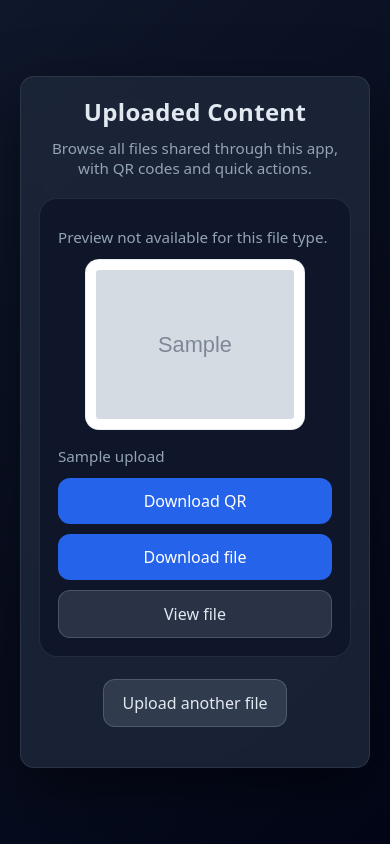
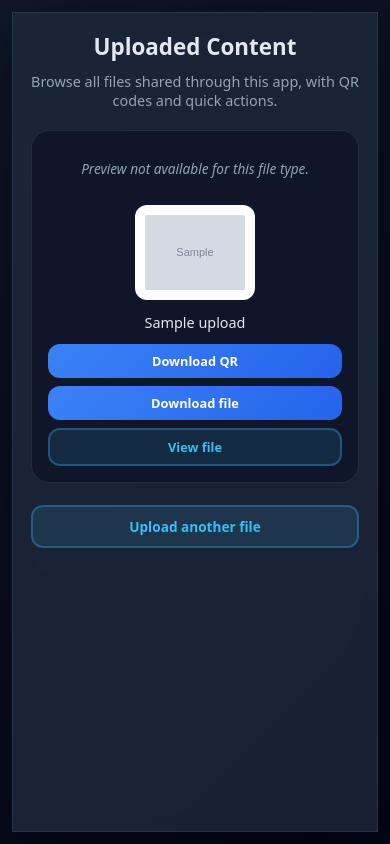
Before and after one commit to Rapter001/qr-share, a Flask app: template templates/uploads.html in a window 390 px wide. Run offline with Flask 3, Linux system fonts and the light colour scheme; the template is opened without the code that fills it: most values are stand-ins (such as "Sample title", 1, 10 or a date in 2020); grey boxes marked "Sample" are stand-in pictures.

Commit message:
Enhance responsiveness and security: update HTML templates with viewport meta tag and add secret key in main.py
Co-authored-by: Copilot <copilot@github.com>

```diff
--- a/main.py
+++ b/main.py
@@ -1,21 +1,36 @@
 import os
 import uuid
-from flask import Flask, render_template, request, url_for
+from flask import Flask, render_template, request, url_for, redirect, session, flash
 from werkzeug.middleware.proxy_fix import ProxyFix
+from functools import wraps
 import qrcode
 
 app = Flask(__name__)
 app.wsgi_app = ProxyFix(app.wsgi_app, x_for=1, x_proto=1, x_host=1, x_port=1)
 app.config["SEND_FILE_MAX_AGE_DEFAULT"] = 2592000  # Cache static files for 30 days
 app.config["TEMPLATES_AUTO_RELOAD"] = False
+app.secret_key = os.environ.get("SECRET_KEY", "dev-secret-key-change-in-production")
 
 UPLOAD_FOLDER = "static/uploads"
 QR_FOLDER = "static/qr"
 
 ALLOWED_EXTENSIONS = {"png", "jpg", "jpeg", "pdf"}
 
+# Get credentials from environment
+USERNAME = os.environ.get("APP_USERNAME", "admin")
+PASSWORD = os.environ.get("APP_PASSWORD", "password")
+
 os.makedirs(UPLOAD_FOLDER, exist_ok=True)
 os.makedirs(QR_FOLDER, exist_ok=True)
+
+
+def login_required(f):
+    @wraps(f)
+    def decorated_function(*args, **kwargs):
+        if 'logged_in' not in session:
+            return redirect(url_for('login'))
+        return f(*args, **kwargs)
+    return decorated_function
 
 
 def allowed_file(filename):
@@ -24,11 +39,57 @@ def allowed_file(filename):
 
 @app.route("/")
 def index():
-    return render_template("index.html")
+    uploads = []
+    for filename in sorted(os.listdir(UPLOAD_FOLDER), reverse=True):
+        if not allowed_file(filename):
+            continue
+
+        file_url = url_for("static", filename=f"uploads/{filename}", _external=False)
+        external_file_url = url_for("static", filename=f"uploads/{filename}", _external=True)
+        qr_name = f"{os.path.splitext(filename)[0]}.png"
+        qr_path = os.path.join(QR_FOLDER, qr_name)
+
+        if not os.path.exists(qr_path):
+            qr_img = qrcode.make(external_file_url)
+            with open(qr_path, "wb") as f:
+                qr_img.save(f)
+
+        uploads.append({
+            "name": filename,
+            "file_url": file_url,
+            "qr_image": url_for("static", filename=f"qr/{qr_name}")
+        })
+
+    return render_template("index.html", uploads=uploads)
 
 
-@app.route("/upload", methods=["POST"])
-def upload():
+@app.route("/login", methods=["GET", "POST"])
+def login():
+    if request.method == "POST":
+        username = request.form.get("username")
+        password = request.form.get("password")
+
+        if username == USERNAME and password == PASSWORD:
+            session['logged_in'] = True
+            flash("Login successful!", "success")
+            return redirect(url_for('uploads'))
+        else:
+            flash("Invalid credentials!", "error")
+
+    return render_template("login.html")
+
+
+@app.route("/logout")
+def logout():
+    session.pop('logged_in', None)
+    flash("Logged out successfully!", "success")
+    return redirect(url_for('index'))
+
+
+@app.route("/uploads")
+@login_required
+def uploads():
+    return render_template("uploads.html")
     if "file" not in request.files:
         return "No file uploaded", 400
 
--- a/static/css/styles.css
+++ b/static/css/styles.css
@@ -2,6 +2,15 @@
     margin: 0;
     padding: 0;
     box-sizing: border-box;
+}
+
+html, body {
+    width: 100%;
+    overflow-x: hidden;
+}
+
+html {
+    font-size: 16px;
 }
 
 body {
@@ -9,13 +18,16 @@ body {
     background: linear-gradient(135deg, #0f172a, #020617);
     color: #e2e8f0;
     min-height: 100vh;
+
+    /* FIX: prevents zoomed floating card issue */
     display: flex;
-    align-items: center;
     justify-content: center;
-    padding: 20px;
+    align-items: flex-start;
+
+    padding: clamp(12px, 2vw, 24px);
 }
 
-/* ===== Container Card ===== */
+/* ===== Container ===== */
 .container {
     width: 100%;
     max-width: 520px;
@@ -23,29 +35,27 @@ body {
     backdrop-filter: blur(12px);
     border: 1px solid rgba(148, 163, 184, 0.15);
     border-radius: 18px;
-    padding: 32px;
+    padding: clamp(18px, 3vw, 36px);
     box-shadow: 0 20px 60px rgba(0, 0, 0, 0.5);
     text-align: center;
 }
 
 /* ===== Headings ===== */
 h1 {
-    font-size: 1.8rem;
-    font-weight: 700;
+    font-size: clamp(1.4rem, 2.2vw, 1.9rem);
     margin-bottom: 10px;
-    letter-spacing: 0.3px;
 }
 
 h3 {
     margin-top: 20px;
-    font-size: 1.1rem;
+    font-size: clamp(1rem, 1.5vw, 1.2rem);
     color: #cbd5f5;
 }
 
 /* ===== Text ===== */
 p {
     color: #94a3b8;
-    font-size: 0.95rem;
+    font-size: clamp(0.9rem, 1.2vw, 1rem);
     margin-bottom: 15px;
 }
 
@@ -56,109 +66,100 @@ a {
     word-break: break-word;
 }
 
-a:hover {
-    text-decoration: none !important;
-}
-
-/* ===== File Input ===== */
-input[type="file"] {
-    width: 100%;
-    padding: 16px;
-    margin-top: 20px;
-    background: rgba(11, 18, 32, 0.6);
-    border: 2px solid rgba(56, 189, 248, 0.3);
-    border-radius: 14px;
-    color: #cbd5f5;
-    cursor: pointer;
-    font-size: 0.95rem;
-    transition: all 0.3s ease;
-    accent-color: #2563eb;
-}
-
-input[type="file"]:hover {
-    background: rgba(11, 18, 32, 0.8);
-    border-color: rgba(56, 189, 248, 0.5);
-}
-
-input[type="file"]:focus {
-    outline: none;
-    background: rgba(11, 18, 32, 1);
-    border-color: #38bdf8;
-}
-
 /* ===== Form ===== */
 form {
     display: flex;
     flex-direction: column;
     gap: 16px;
+    margin: 20px 0;
 }
 
-/* ===== Button ===== */
+/* ===== File input ===== */
+input[type="file"] {
+    width: 100%;
+    padding: clamp(12px, 2vw, 16px);
+    background: rgba(11, 18, 32, 0.6);
+    border: 2px solid rgba(56, 189, 248, 0.3);
+    border-radius: 14px;
+    color: #cbd5f5;
+    font-size: clamp(0.9rem, 1.2vw, 1rem);
+    transition: border-color 0.3s ease;
+}
+
+input[type="file"]:focus {
+    outline: none;
+    border-color: #38bdf8;
+    box-shadow: 0 0 0 3px rgba(56, 189, 248, 0.1);
+}
+
+/* ===== Buttons ===== */
 button {
     width: 100%;
-    margin-top: 10px;
-    padding: 16px;
+    padding: clamp(12px, 2vw, 16px);
     border: none;
     border-radius: 12px;
-    font-size: 1rem;
+    font-size: clamp(0.9rem, 1.2vw, 1rem);
     font-weight: 600;
     color: white;
-    background: linear-gradient(135deg, #3b82f6 0%, #2563eb 100%);
+    background: linear-gradient(135deg, #3b82f6, #2563eb);
     cursor: pointer;
-    text-decoration: none;
     transition: all 0.3s ease;
-    box-shadow: none;
-    letter-spacing: 0.5px;
 }
 
 button:hover {
     transform: translateY(-2px);
-    text-decoration: none;
-    filter: brightness(1.1);
 }
 
-button:active {
-    transform: scale(0.98);
-}
-
-button:focus {
-    outline: none;
-}
-
-/* ===== Button Variants ===== */
-.btn,
-button {
+/* ===== Button styles for links ===== */
+.btn {
+    display: inline-block;
+    padding: clamp(10px, 1.5vw, 14px) clamp(16px, 2.5vw, 20px);
+    border: none;
+    border-radius: 12px;
+    font-size: clamp(0.85rem, 1.1vw, 0.95rem);
+    font-weight: 600;
+    color: white;
+    background: linear-gradient(135deg, #3b82f6, #2563eb);
     text-decoration: none;
-    display: inline-flex;
-    align-items: center;
-    justify-content: center;
-    gap: 8px;
-}
-
-.btn {
-    padding: 12px 18px;
-    border-radius: 12px;
-    text-decoration: none;
-    color: white;
-    background: #2563eb;
-    transition: all 0.2s ease;
     cursor: pointer;
-    box-shadow: none;
+    transition: all 0.3s ease;
+    text-align: center;
+    min-width: 120px;
 }
 
 .btn:hover {
-    transform: translateY(-1px);
-    text-decoration: none;
+    transform: translateY(-2px);
+    box-shadow: 0 8px 25px rgba(59, 130, 246, 0.3);
 }
 
 .btn.secondary {
-    background: rgba(148, 163, 184, 0.2);
-    color: #e2e8f0;
-    border: 1px solid rgba(148, 163, 184, 0.3);
-    text-decoration: none;
+    background: rgba(56, 189, 248, 0.12);
+    border: 2px solid rgba(56, 189, 248, 0.3);
+    color: #38bdf8;
 }
 
-/* ===== Button Layout ===== */
+.btn.secondary:hover {
+    background: rgba(56, 189, 248, 0.2);
+    border-color: rgba(56, 189, 248, 0.5);
+}
+
+/* ===== Card actions ===== */
+.card-actions {
+    display: flex;
+    flex-wrap: wrap;
+    gap: 8px;
+    justify-content: center;
+    margin-top: 12px;
+}
+
+.card-actions .btn {
+    flex: 1;
+    min-width: 100px;
+    padding: clamp(8px, 1.2vw, 10px) clamp(12px, 1.8vw, 16px);
+    font-size: clamp(0.8rem, 1vw, 0.9rem);
+}
+
+/* ===== Button row ===== */
 .button-row {
     display: flex;
     flex-wrap: wrap;
@@ -167,7 +168,7 @@ button {
     margin: 22px 0;
 }
 
-/* ===== Link Button ===== */
+/* ===== Link button ===== */
 .link-button {
     display: inline-block;
     margin-top: 20px;
@@ -176,136 +177,173 @@ button {
     background: rgba(56, 189, 248, 0.12);
     border: 2px solid rgba(56, 189, 248, 0.3);
     color: #38bdf8;
-    text-decoration: none;
-    transition: all 0.3s ease;
-    font-weight: 500;
 }
 
-.link-button:hover {
-    background: rgba(56, 189, 248, 0.22);
-    border-color: rgba(56, 189, 248, 0.6);
-    transform: translateY(-2px);
-    text-decoration: none;
-}
-
-.link-button:focus {
-    outline: none;
-}
-
-/* ===== QR Image ===== */
+/* ===== Images ===== */
 img {
     margin-top: 15px;
-    width: 180px;
-    height: 180px;
+    width: clamp(120px, 20vw, 180px);
+    height: auto;
+    max-width: 100%;
     border-radius: 12px;
-    border: 1px solid rgba(148, 163, 184, 0.2);
     background: white;
     padding: 10px;
 }
 
-/* ===== Uploads Grid ===== */
+/* ===== File preview embed ===== */
+.file-preview-embed {
+    width: 100%;
+    height: clamp(300px, 40vh, 500px);
+    border: none;
+    border-radius: 12px;
+    background: white;
+}
+
+/* ===== Preview note ===== */
+.preview-note {
+    color: #94a3b8;
+    font-size: clamp(0.85rem, 1.1vw, 0.95rem);
+    margin: 12px 0;
+    font-style: italic;
+}
+
+/* ===== Upload name ===== */
+.upload-name {
+    color: #e2e8f0;
+    font-size: clamp(0.9rem, 1.2vw, 1rem);
+    font-weight: 500;
+    margin: 8px 0;
+    word-break: break-word;
+}
+
+/* ===== Upload Grid ===== */
 .uploads-grid {
     display: grid;
-    gap: 20px;
+    gap: 16px;
     grid-template-columns: repeat(auto-fit, minmax(240px, 1fr));
     margin-top: 20px;
-    text-align: left;
 }
 
+/* ===== Cards ===== */
 .upload-card {
     background: rgba(15, 23, 42, 0.95);
     border: 1px solid rgba(148, 163, 184, 0.15);
     border-radius: 18px;
-    padding: 18px;
-    transition: transform 0.2s ease, border-color 0.2s ease;
-}
-
-.upload-card:hover {
-    transform: translateY(-3px);
-    border-color: rgba(59, 130, 246, 0.35);
-}
-
-.upload-card h2 {
-    font-size: 1rem;
-    margin-bottom: 12px;
-    color: #e2e8f0;
-}
-
-.upload-card p {
-    color: #94a3b8;
-    margin-bottom: 12px;
-    font-size: 0.95rem;
-}
-
-.upload-card img {
-    width: 100%;
-    max-width: 220px;
-    height: auto;
-    display: block;
-    margin: 0 auto 16px;
-    border-radius: 14px;
-    padding: 10px;
-    background: white;
+    padding: 16px;
 }
 
 /* ===== Preview ===== */
 .file-preview {
-    margin-top: 20px;
-    margin-bottom: 16px;
+    margin: 16px 0;
 }
 
 .file-preview img {
     width: 100%;
-    border-radius: 16px;
-    max-height: 260px;
+    max-height: clamp(200px, 30vh, 400px);
     object-fit: contain;
     background: white;
     padding: 12px;
+    border-radius: 16px;
+    border: 1px solid rgba(148, 163, 184, 0.2);
 }
 
-.file-preview-embed {
-    width: 100%;
-    min-height: 260px;
-    border-radius: 16px;
-    border: 1px solid rgba(148, 163, 184, 0.2);
-    background: white;
-}
-
-.preview-note {
-    color: #cbd5f5;
-    font-size: 0.95rem;
-    margin-top: 10px;
-}
-
-.card-actions {
-    display: grid;
-    gap: 10px;
-}
-
-/* ===== Mobile Optimization ===== */
+/* ===== MOBILE FIX ===== */
 @media (max-width: 600px) {
-    .container {
-        padding: 22px;
-        border-radius: 14px;
+    body {
+        padding: 12px;
+        align-items: stretch; /* KEY FIX */
     }
 
-    h1 {
-        font-size: 1.5rem;
+    .container {
+        width: 100%;
+        max-width: 100%;
+        border-radius: 0;
+        padding: 18px;
     }
 
-    img {
-        width: 150px;
-        height: 150px;
+    .button-row {
+        flex-direction: column;
+    }
+
+    .card-actions {
+        flex-direction: column;
+    }
+
+    .card-actions .btn {
+        width: 100%;
+    }
+
+    button {
+        width: 100%;
+    }
+
+    .uploads-grid {
+        grid-template-columns: 1fr;
+        gap: 12px;
     }
 }
 
-/* ===== Extra Small Devices ===== */
-@media (max-width: 400px) {
+/* ===== TABLET FIX ===== */
+@media (min-width: 601px) and (max-width: 1024px) {
     .container {
-        padding: 18px;
+        max-width: 90vw;
+        padding: clamp(20px, 4vw, 32px);
     }
 
-    button {
-        font-size: 0.95rem;
+    .uploads-grid {
+        grid-template-columns: repeat(auto-fit, minmax(280px, 1fr));
+        gap: 20px;
+    }
+
+    .card-actions {
+        gap: 10px;
+    }
+
+    .card-actions .btn {
+        flex: 1 1 auto;
+        min-width: 120px;
     }
 }
+
+/* ===== VERY SMALL PHONES ===== */
+@media (max-width: 380px) {
+    body {
+        padding: 10px;
+    }
+
+    .container {
+        padding: 14px;
+    }
+
+    .file-preview-embed {
+        height: clamp(250px, 35vh, 400px);
+    }
+}
+
+/* ===== LARGE SCREENS ===== */
+@media (min-width: 1400px) {
+    .container {
+        max-width: 600px;
+    }
+
+    .uploads-grid {
+        grid-template-columns: repeat(auto-fit, minmax(320px, 1fr));
+        gap: 24px;
+    }
+}
+
+/* ===== ULTRA-WIDE SCREENS ===== */
+@media (min-width: 2000px) {
+    .container {
+        max-width: 700px;
+    }
+
+    .uploads-grid {
+        grid-template-columns: repeat(auto-fit, minmax(350px, 1fr));
+        gap: 28px;
+    }
+
+    html {
+        font-size: 18px;
+    }
+}
--- a/templates/index.html
+++ b/templates/index.html
@@ -1,8 +1,9 @@
 <!DOCTYPE html>
 <html>
 <head>
-    <title>File Upload + QR</title>
+    <title>Rajendra Singh | QR Code File Generator</title>
     <link rel="stylesheet" href="/static/css/styles.css">
+    <meta name="viewport" content="width=device-width, initial-scale=1.0">
 </head>
 <body>
     <div class="container">
--- a/templates/result.html
+++ b/templates/result.html
@@ -3,6 +3,7 @@
 <head>
     <title>QR Result</title>
     <link rel="stylesheet" href="/static/css/styles.css">
+    <meta name="viewport" content="width=device-width, initial-scale=1.0">
 </head>
 <body>
     <div class="container">
--- a/templates/uploads.html
+++ b/templates/uploads.html
@@ -3,6 +3,7 @@
 <head>
     <title>Uploaded Files</title>
     <link rel="stylesheet" href="/static/css/styles.css">
+    <meta name="viewport" content="width=device-width, initial-scale=1.0">
 </head>
 <body>
     <div class="container">
```
